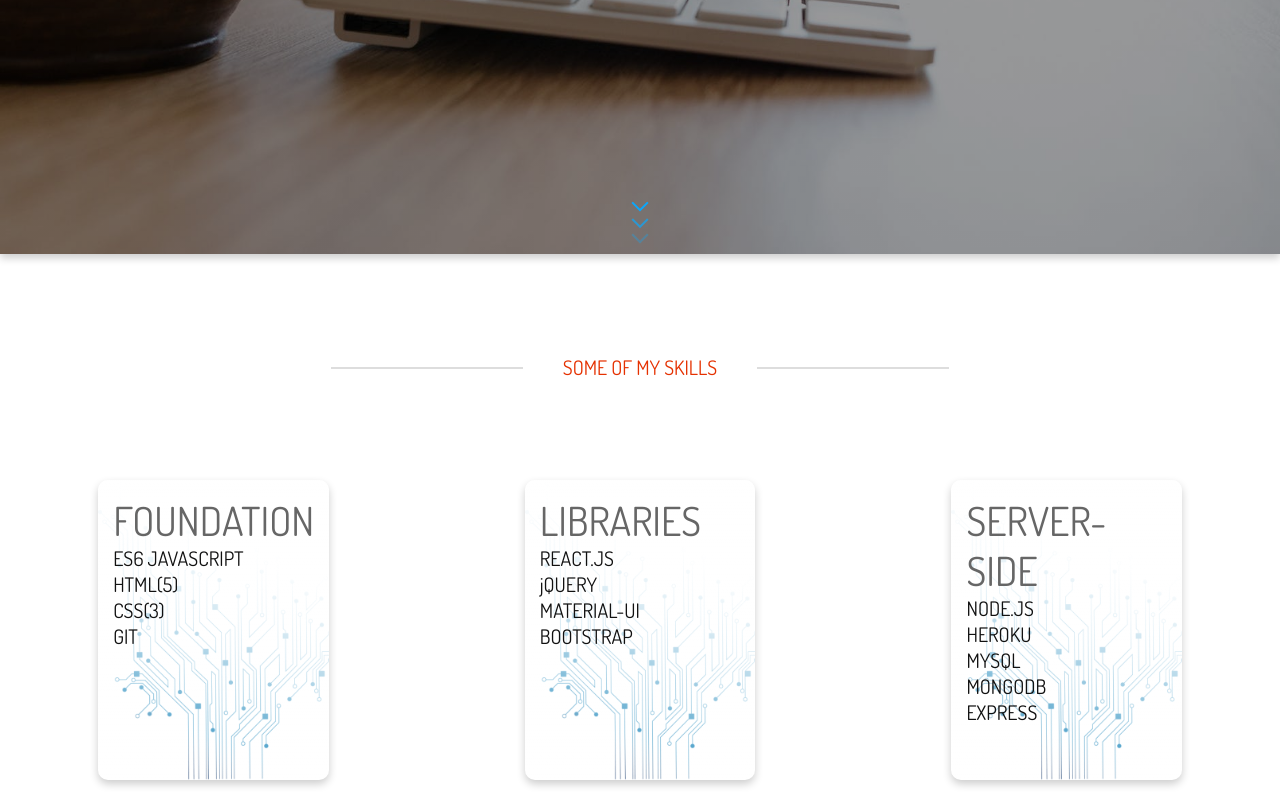
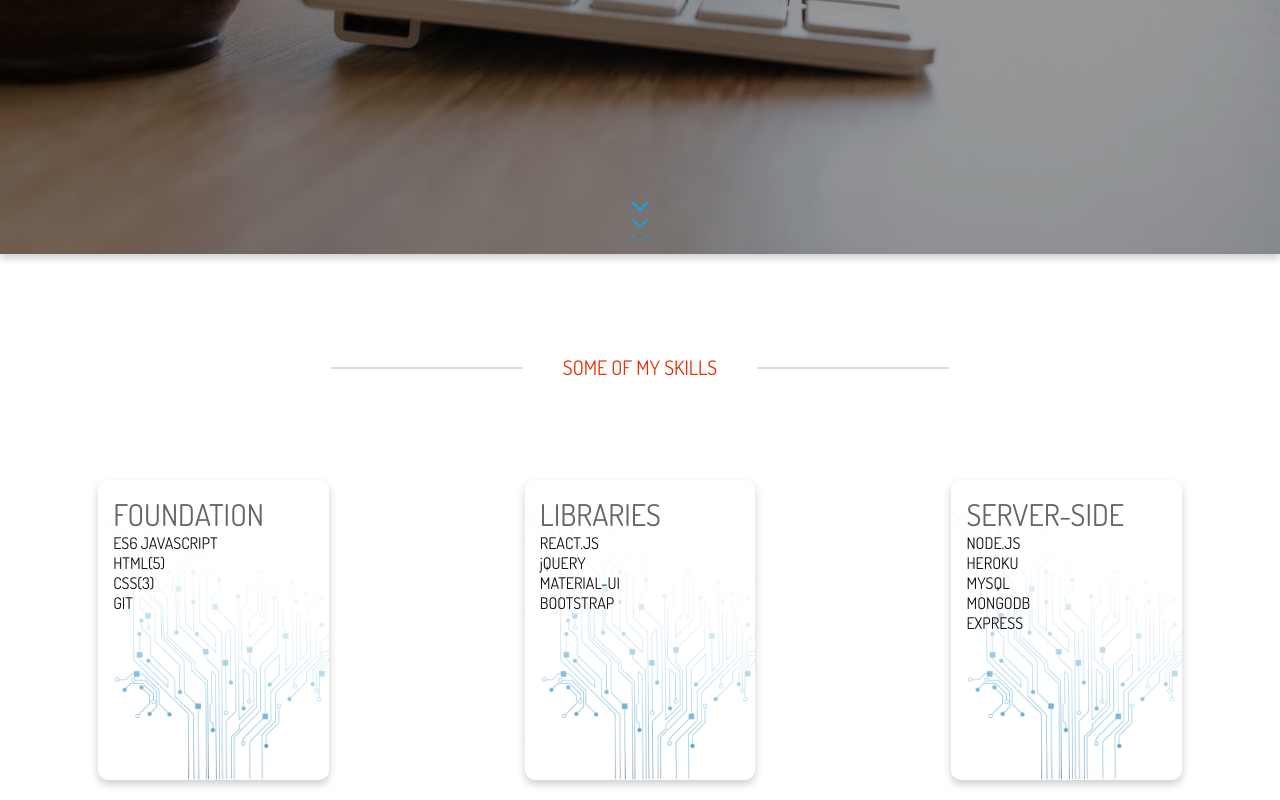
Before and after one commit to rcortez1775/NewPortfolio2019, a React (Create React App) app: page / in a window 1280 px wide. Shown: the part 546-1346 px from the top of the page. Built offline with nearby package versions, Linux system fonts and the light colour scheme.

Commit message:
updated projects bio

```diff
--- a/src/components/landingpage/landingpage.css
+++ b/src/components/landingpage/landingpage.css
@@ -138,14 +138,14 @@ body html{
 
 .boxTitle {
     font-family: 'Dosis', sans-serif;
-    font-size: 40px;
+    font-size: 30px;
     color: #666666;
 }
 
 .boxList {
     color: #111111;
     font-family: 'Dosis', sans-serif;
-    font-size: 20px;
+    font-size: 16px;
 }
 
 .card {
```
